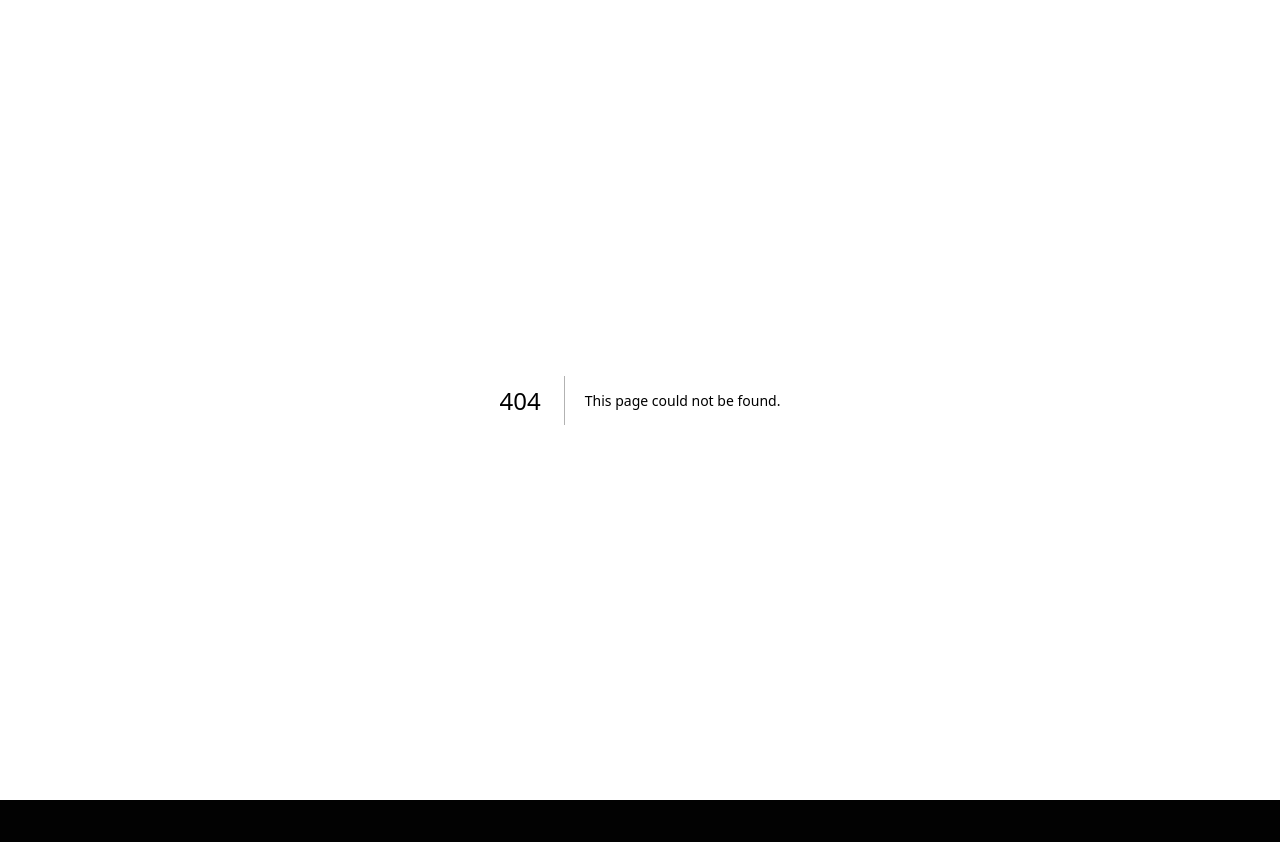
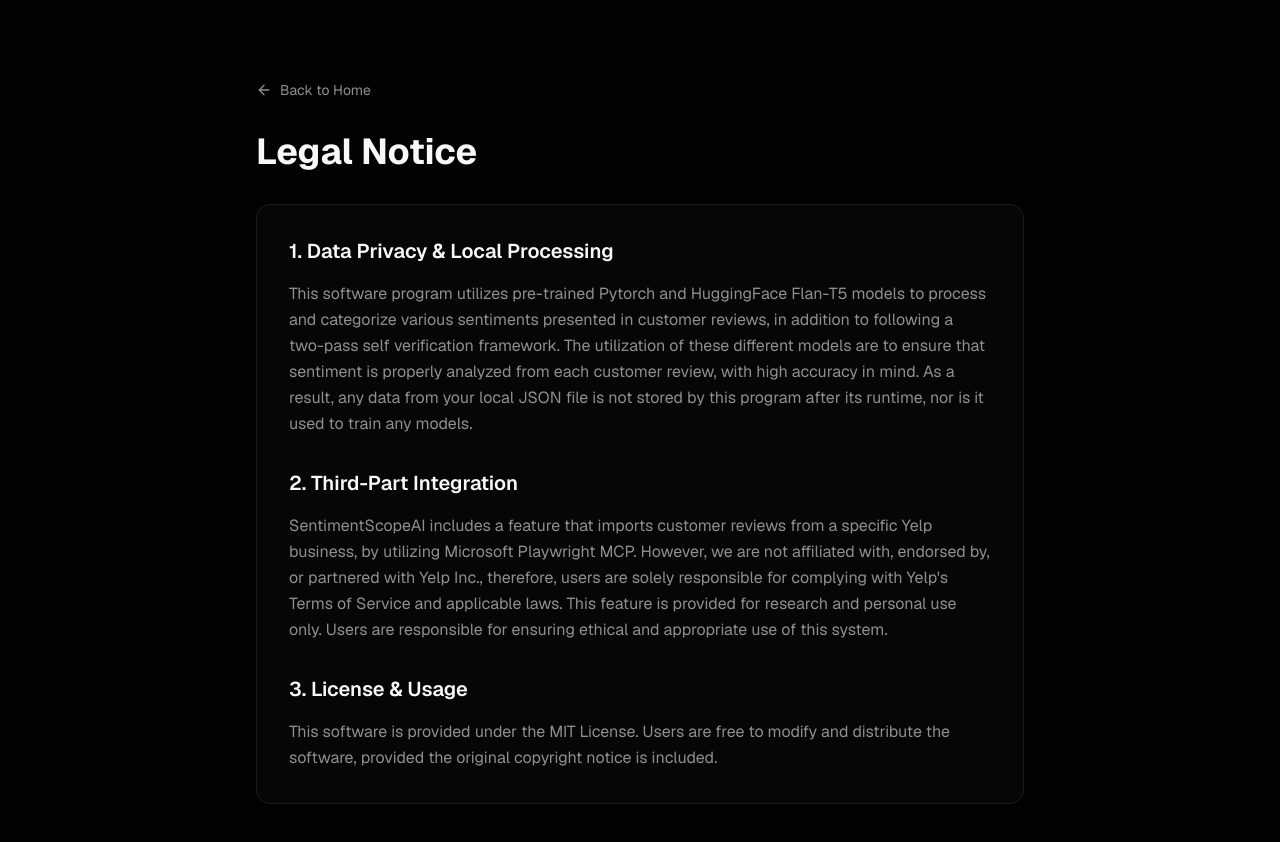
Before and after one commit to VigneshT24/sentimentscopeai-website, a Next.js app: page /legalnotice in a window 1280 px wide. Before the commit this address had no page. Shown: the top 842 px of the page. Before the commit the page ends 800 px from the top, so only its background shows below. Built offline with nearby package versions, Linux system fonts and the light colour scheme.

Commit message:
added a legal notice page to the website

```diff
--- /dev/null
+++ b/app/legalnotice/page.tsx
@@ -0,0 +1,50 @@
+import Link from "next/link";
+import { ArrowLeft } from "lucide-react";
+
+export default function NoticePage() {
+  return (
+    <div className="min-h-screen bg-background text-foreground py-20 px-4 sm:px-6 lg:px-8">
+      <div className="max-w-3xl mx-auto">
+
+        {/* Back Button */}
+        <Link
+          href="/"
+          className="inline-flex items-center text-sm text-muted-foreground hover:text-primary transition-colors mb-8"
+        >
+          <ArrowLeft className="w-4 h-4 mr-2" />
+          Back to Home
+        </Link>
+
+        {/* Header */}
+        <h1 className="text-4xl font-bold mb-8">Legal Notice</h1>
+
+        {/* Content Box */}
+        <div className="bg-card border border-border rounded-xl p-8 shadow-sm">
+
+          <h2 className="text-xl font-semibold mb-4 text-foreground">1. Data Privacy & Local Processing</h2>
+          <p className="text-muted-foreground mb-8 leading-relaxed">
+            This software program utilizes pre-trained Pytorch and HuggingFace Flan-T5 models to process and categorize various sentiments
+            presented in customer reviews, in addition to following a two-pass self verification framework. The utilization of these different models
+            are to ensure that sentiment is properly analyzed from each customer review, with high accuracy in mind. As a result, any data from your local JSON
+            file is not stored by this program after its runtime, nor is it used to train any models.
+
+          </p>
+
+          <h2 className="text-xl font-semibold mb-4 text-foreground">2. Third-Part Integration</h2>
+          <p className="text-muted-foreground mb-8 leading-relaxed">
+            SentimentScopeAI includes a feature that imports customer reviews from a specific Yelp business, by utilizing Microsoft
+            Playwright MCP. However, we are not affiliated with, endorsed by, or partnered with Yelp Inc., therefore, users are solely responsible
+            for complying with Yelp's Terms of Service and applicable laws. This feature is provided for research and personal use only.
+            Users are responsible for ensuring ethical and appropriate use of this system.
+          </p>
+
+          <h2 className="text-xl font-semibold mb-4 text-foreground">3. License & Usage</h2>
+          <p className="text-muted-foreground leading-relaxed">
+            This software is provided under the MIT License. Users are free to modify and distribute the software, provided the original copyright notice is included.
+          </p>
+
+        </div>
+      </div>
+    </div>
+  );
+}
--- a/app/page.tsx
+++ b/app/page.tsx
@@ -1,5 +1,6 @@
 import { Button } from "@/components/ui/button"
 import { TerminalWindow } from "@/components/terminal-window"
+import Link from "next/link"
 import { Package, Github, Shield, BarChart3, Cpu, Linkedin } from "lucide-react"
 
 export default function Home() {
@@ -265,6 +266,8 @@ export default function Home() {
             <div className="flex items-center gap-6 text-sm text-muted-foreground">
               <a href="#launchpage" className="hover:text-foreground transition-colors">Launch Page</a>
 
+              <Link href="/legalnotice" className="hover:text-foreground transition-colors">Legal Notice</Link>
+
               <a
                 href="https://github.com/VigneshT24/SentimentScopeAI"
                 target="_blank"
```
